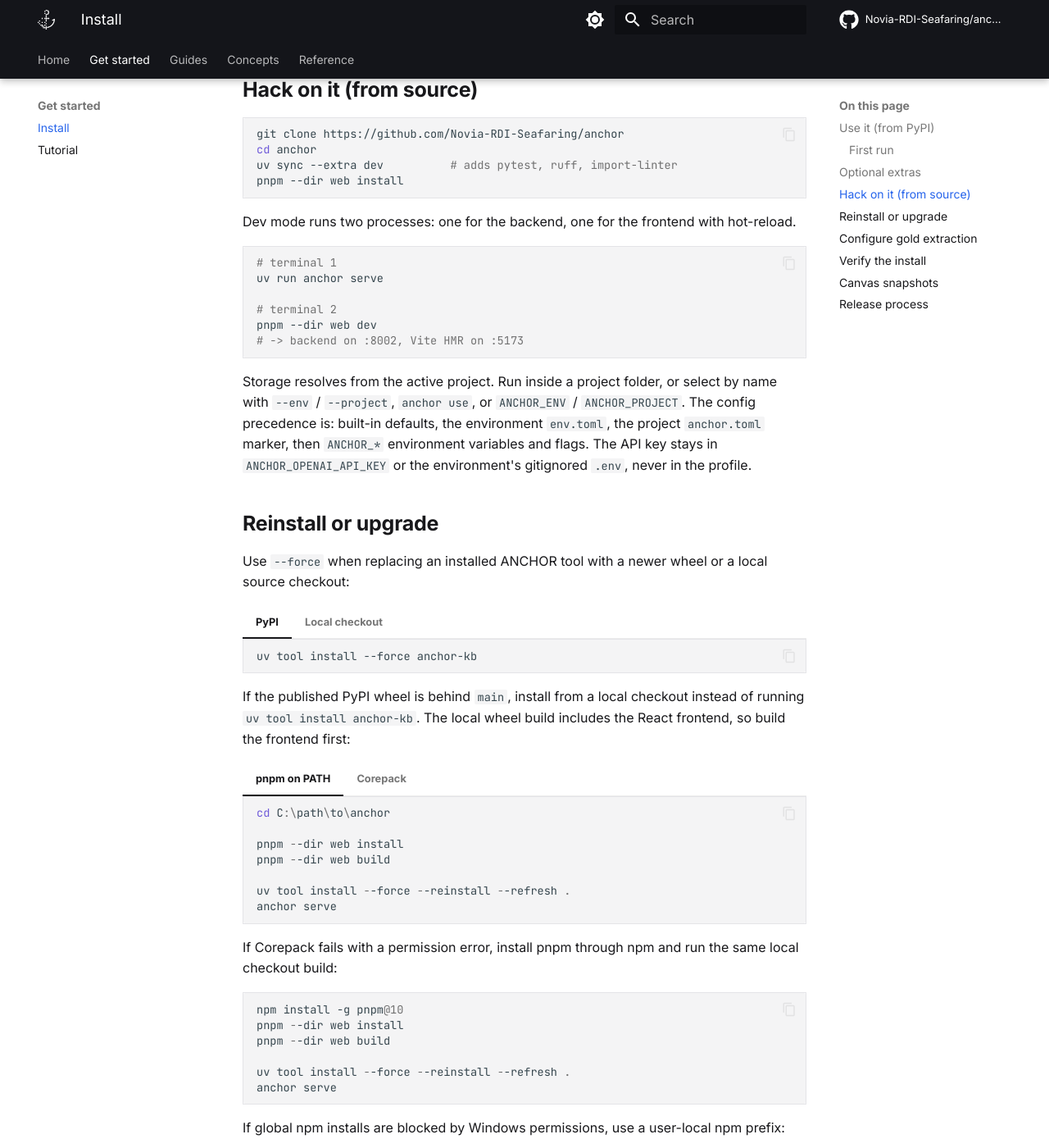
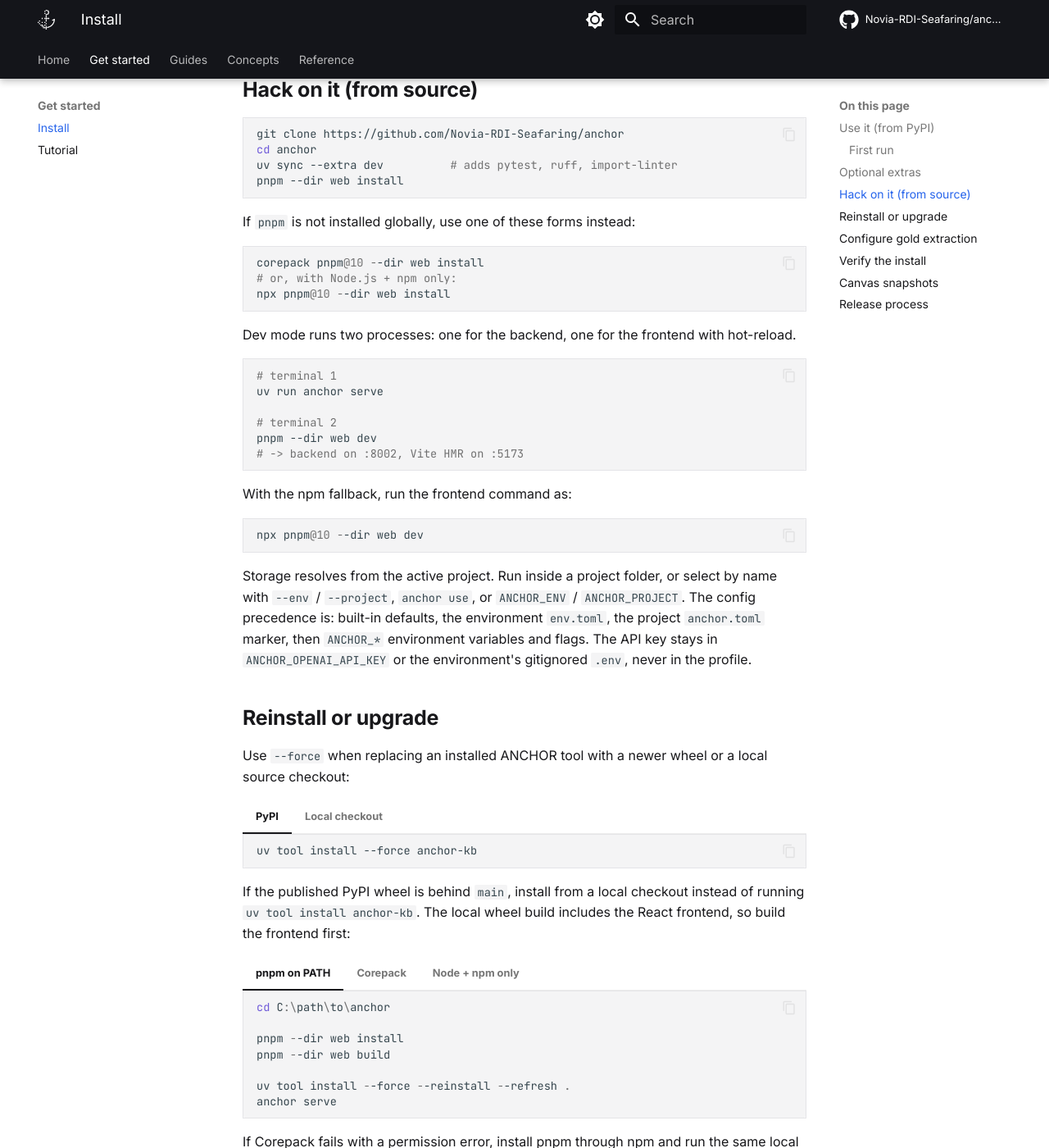
Before and after one commit to Novia-RDI-Seafaring/anchor, an MkDocs documentation site: the page built from docs/getting-started/installation.md, in a window 1280 px wide and 1400 px high, scrolled down 1438 px. Shown: the whole window at 82% size. Built offline with MkDocs 1.6.1 and Material for MkDocs 9.7.7, drawn with Linux system fonts in a browser that asks for light colours; comment, search, counter and statistics services are not loaded.

Commit message:
docs: add npm pnpm fallback install path

````diff
--- a/docs/getting-started/installation.md
+++ b/docs/getting-started/installation.md
@@ -81,6 +81,14 @@ uv sync --extra dev          # adds pytest, ruff, import-linter
 pnpm --dir web install
 ```
 
+If `pnpm` is not installed globally, use one of these forms instead:
+
+```powershell
+corepack pnpm@10 --dir web install
+# or, with Node.js + npm only:
+npx pnpm@10 --dir web install
+```
+
 Dev mode runs two processes: one for the backend, one for the frontend with hot-reload.
 
 ```bash
@@ -90,6 +98,12 @@ uv run anchor serve
 # terminal 2
 pnpm --dir web dev
 # -> backend on :8002, Vite HMR on :5173
+```
+
+With the npm fallback, run the frontend command as:
+
+```powershell
+npx pnpm@10 --dir web dev
 ```
 
 Storage resolves from the active project. Run inside a project folder, or
@@ -143,6 +157,22 @@ the React frontend, so build the frontend first:
     uv tool install --force --reinstall --refresh .
     anchor serve
     ```
+
+=== "Node + npm only"
+
+    ```powershell
+    cd C:\path\to\anchor
+
+    npx pnpm@10 --dir web install
+    npx pnpm@10 --dir web build
+
+    uv tool install --force --reinstall --refresh .
+    anchor serve
+    ```
+
+    Use this when Node.js and npm are installed, but `pnpm` is not on PATH and
+    Corepack fails. `npx pnpm@10` runs pnpm through npm for that command without
+    requiring a global pnpm install.
 
 If Corepack fails with a permission error, install pnpm through npm and run the
 same local checkout build:
````
Also changed, not shown: README.md (+3 -1 lines).
